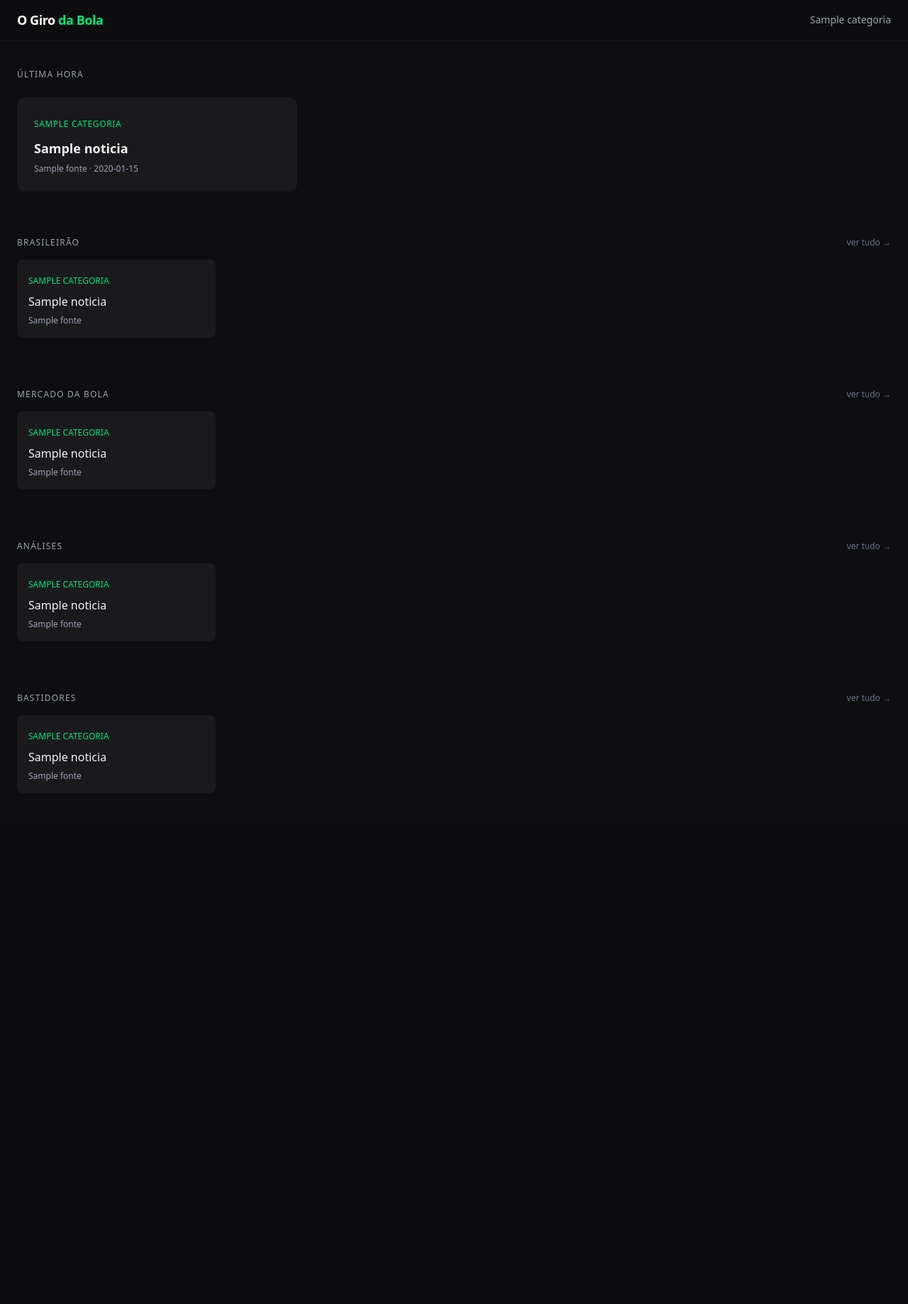
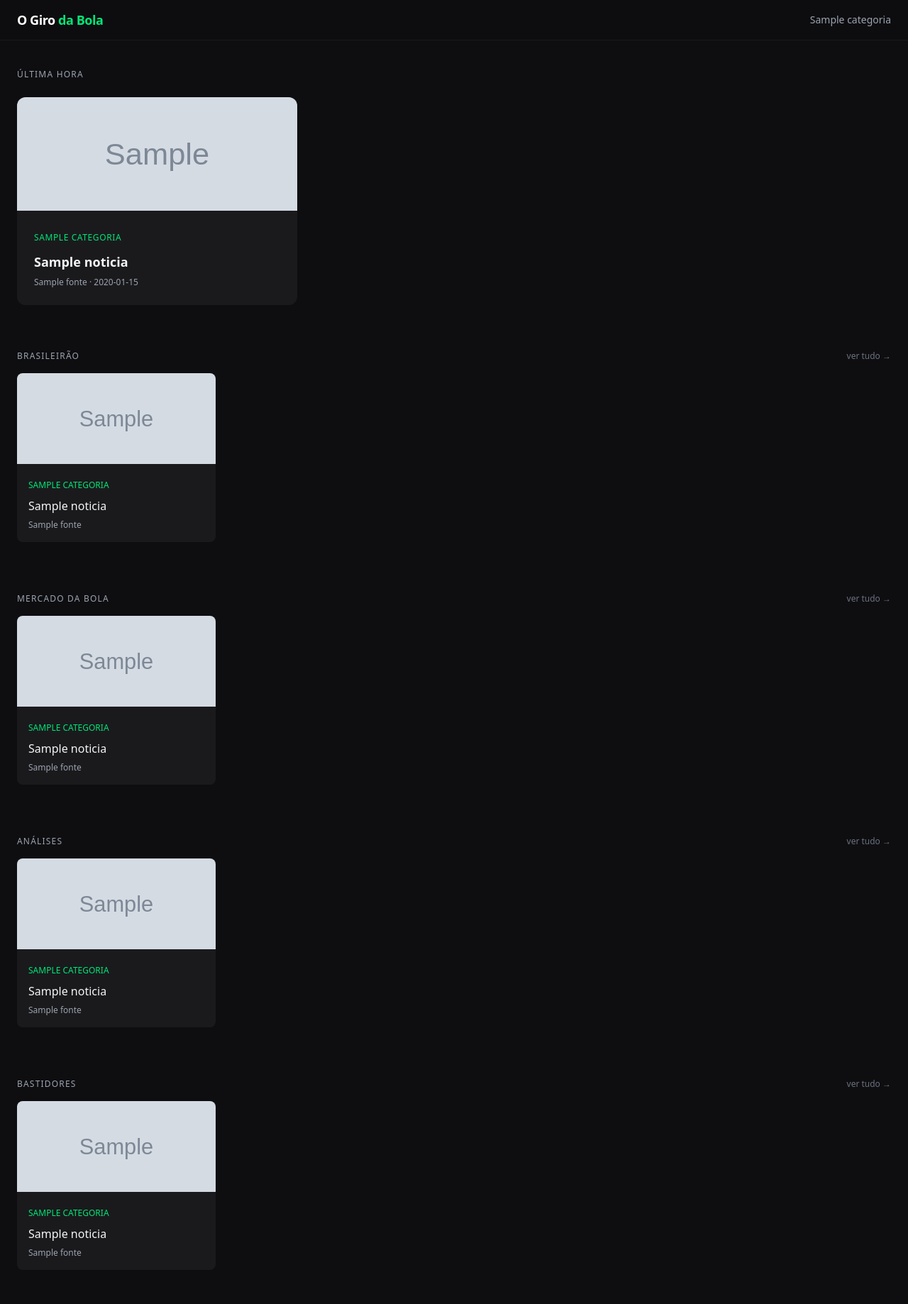
Before and after one commit to ogirodabola/app, a FastAPI app: page / in a window 1280 px wide. Shown: the whole page at 71% size. Before the commit the page ends 1118 px from the top, so only its background shows below. Run offline with FastAPI, Linux system fonts and the light colour scheme; grey boxes marked "Sample" are stand-in pictures; a database or web service that is not in the repository returns one stand-in record (values such as "Sample title"); some libraries are stand-ins or nearby versions.

Commit message:
Update index.html

```diff
--- a/templates/index.html
+++ b/templates/index.html
@@ -5,7 +5,7 @@
   <title>O Giro da Bola</title>
   <meta name="viewport" content="width=device-width, initial-scale=1">
 
-  <!-- Tailwind (CDN provisório) -->
+  <!-- Tailwind CDN (provisório) -->
   <script src="https://cdn.tailwindcss.com"></script>
 </head>
 
@@ -16,10 +16,10 @@ HEADER
 ====================================================== -->
 <header class="sticky top-0 z-50 bg-[#0E0E11]/80 backdrop-blur border-b border-white/5">
   <div class="max-w-7xl mx-auto px-6 h-14 flex items-center justify-between">
-    <div class="font-semibold tracking-tight text-lg">
+    <a href="/" class="font-semibold tracking-tight text-lg">
       <span class="text-white">O Giro</span>
       <span class="text-[#00E676]"> da Bola</span>
-    </div>
+    </a>
 
     <nav class="hidden md:flex gap-6 text-sm text-gray-400">
       {% for cat in categorias %}
@@ -38,7 +38,7 @@ MAIN
 <main class="max-w-7xl mx-auto px-6 py-10 space-y-16">
 
   <!-- ======================================================
-  ÚLTIMA HORA (GRID CENTRAL)
+  ÚLTIMA HORA — GRID CENTRAL
   ====================================================== -->
   <section>
     <h2 class="text-xs uppercase tracking-widest text-gray-400 mb-6">
@@ -48,8 +48,20 @@ MAIN
     <div class="grid grid-cols-1 md:grid-cols-3 gap-6">
       {% for n in ultima_hora %}
         <a href="/noticia/{{ n.slug }}"
-           class="group bg-white/5 rounded-xl p-6 hover:bg-white/10 transition">
+           class="group bg-white/5 rounded-xl overflow-hidden hover:bg-white/10 transition">
 
+          {% if n.imagem %}
+            <div class="h-40 overflow-hidden">
+              <img
+                src="{{ n.imagem }}"
+                alt="{{ n.titulo }}"
+                class="w-full h-full object-cover group-hover:scale-105 transition"
+                loading="lazy"
+              >
+            </div>
+          {% endif %}
+
+          <div class="p-6">
             <span class="text-xs text-[#00E676] uppercase tracking-wider">
               {{ n.categoria }}
             </span>
@@ -61,13 +73,14 @@ MAIN
             <p class="mt-2 text-xs text-gray-400">
               {{ n.fonte }} · {{ n.criada_em.strftime("%d/%m %H:%M") }}
             </p>
+          </div>
         </a>
       {% endfor %}
     </div>
   </section>
 
   <!-- ======================================================
-  BLOCO REUTILIZÁVEL — BRASILEIRÃO
+  BRASILEIRÃO — RAIL HORIZONTAL
   ====================================================== -->
   <section>
     <div class="flex items-center justify-between mb-4">
@@ -83,8 +96,20 @@ MAIN
     <div class="flex gap-4 overflow-x-auto pb-2">
       {% for n in brasileirao %}
         <a href="/noticia/{{ n.slug }}"
-           class="min-w-[280px] bg-white/5 rounded-lg p-4 hover:bg-white/10 transition">
+           class="min-w-[280px] bg-white/5 rounded-lg overflow-hidden hover:bg-white/10 transition">
 
+          {% if n.imagem %}
+            <div class="h-32 overflow-hidden">
+              <img
+                src="{{ n.imagem }}"
+                alt="{{ n.titulo }}"
+                class="w-full h-full object-cover group-hover:scale-105 transition"
+                loading="lazy"
+              >
+            </div>
+          {% endif %}
+
+          <div class="p-4">
             <span class="text-xs text-[#00E676] uppercase">
               {{ n.categoria }}
             </span>
@@ -96,6 +121,7 @@ MAIN
             <p class="mt-2 text-xs text-gray-400">
               {{ n.fonte }}
             </p>
+          </div>
         </a>
       {% endfor %}
     </div>
@@ -118,8 +144,20 @@ MAIN
     <div class="flex gap-4 overflow-x-auto pb-2">
       {% for n in mercado %}
         <a href="/noticia/{{ n.slug }}"
-           class="min-w-[280px] bg-white/5 rounded-lg p-4 hover:bg-white/10 transition">
+           class="min-w-[280px] bg-white/5 rounded-lg overflow-hidden hover:bg-white/10 transition">
 
+          {% if n.imagem %}
+            <div class="h-32 overflow-hidden">
+              <img
+                src="{{ n.imagem }}"
+                alt="{{ n.titulo }}"
+                class="w-full h-full object-cover group-hover:scale-105 transition"
+                loading="lazy"
+              >
+            </div>
+          {% endif %}
+
+          <div class="p-4">
             <span class="text-xs text-[#00E676] uppercase">
               {{ n.categoria }}
             </span>
@@ -131,6 +169,7 @@ MAIN
             <p class="mt-2 text-xs text-gray-400">
               {{ n.fonte }}
             </p>
+          </div>
         </a>
       {% endfor %}
     </div>
@@ -153,8 +192,20 @@ MAIN
     <div class="flex gap-4 overflow-x-auto pb-2">
       {% for n in analises %}
         <a href="/noticia/{{ n.slug }}"
-           class="min-w-[280px] bg-white/5 rounded-lg p-4 hover:bg-white/10 transition">
+           class="min-w-[280px] bg-white/5 rounded-lg overflow-hidden hover:bg-white/10 transition">
 
+          {% if n.imagem %}
+            <div class="h-32 overflow-hidden">
+              <img
+                src="{{ n.imagem }}"
+                alt="{{ n.titulo }}"
+                class="w-full h-full object-cover group-hover:scale-105 transition"
+                loading="lazy"
+              >
+            </div>
+          {% endif %}
+
+          <div class="p-4">
             <span class="text-xs text-[#00E676] uppercase">
               {{ n.categoria }}
             </span>
@@ -166,6 +217,7 @@ MAIN
             <p class="mt-2 text-xs text-gray-400">
               {{ n.fonte }}
             </p>
+          </div>
         </a>
       {% endfor %}
     </div>
@@ -188,8 +240,20 @@ MAIN
     <div class="flex gap-4 overflow-x-auto pb-2">
       {% for n in bastidores %}
         <a href="/noticia/{{ n.slug }}"
-           class="min-w-[280px] bg-white/5 rounded-lg p-4 hover:bg-white/10 transition">
+           class="min-w-[280px] bg-white/5 rounded-lg overflow-hidden hover:bg-white/10 transition">
 
+          {% if n.imagem %}
+            <div class="h-32 overflow-hidden">
+              <img
+                src="{{ n.imagem }}"
+                alt="{{ n.titulo }}"
+                class="w-full h-full object-cover group-hover:scale-105 transition"
+                loading="lazy"
+              >
+            </div>
+          {% endif %}
+
+          <div class="p-4">
             <span class="text-xs text-[#00E676] uppercase">
               {{ n.categoria }}
             </span>
@@ -201,6 +265,7 @@ MAIN
             <p class="mt-2 text-xs text-gray-400">
               {{ n.fonte }}
             </p>
+          </div>
         </a>
       {% endfor %}
     </div>
```
Lines whose indentation alone changed are shown as unchanged.
